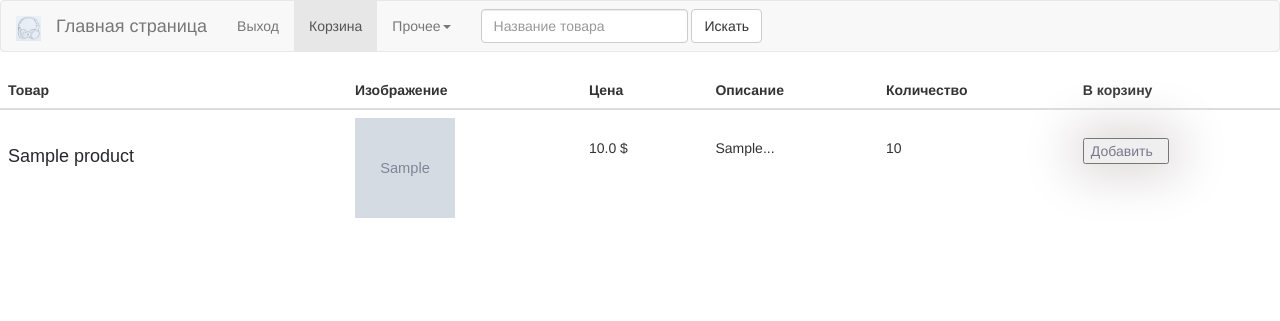
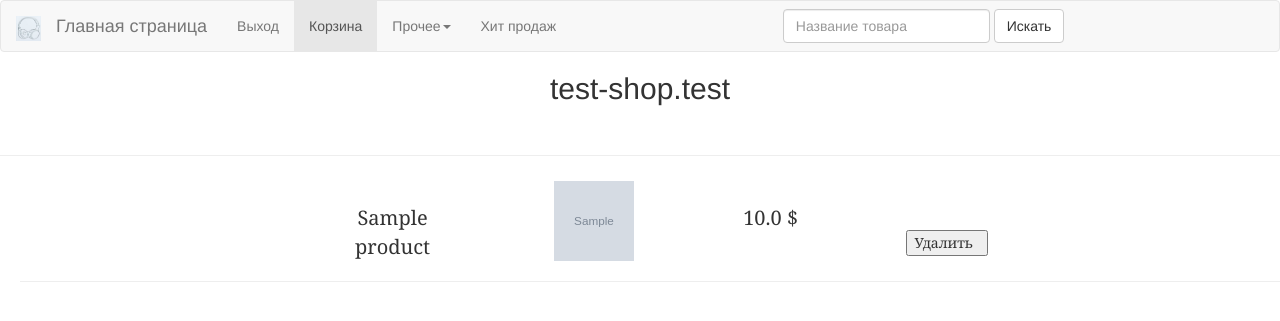
Before and after one commit to A-V-tor/flaskproj, a Flask app: page / in a window 1280 px wide. Shown: the top 321 px of the page. Run offline with Flask 2, Linux system fonts and the light colour scheme; a user stored in the database is signed in; tables that the repository leaves empty hold one stand-in row (values such as "Sample post"); grey boxes marked "Sample" are stand-in pictures; some libraries are stand-ins or nearby versions.

Commit message:
feat: рефакторинг index_main() и форматирование index.html

```diff
--- a/flaskproj/other.py
+++ b/flaskproj/other.py
@@ -1,3 +1,4 @@
+from collections import namedtuple
 import random
 
 from flaskproj import db
@@ -94,3 +95,19 @@ def get_back_product_item(lst, current_item):
                 return lst[n - 1]
             except:
                 return lst[-1]
+
+def get_data_list_for_index(data_product, entries_bascet_user):
+    """
+    Формирование списка с именными кортежами обозначающие продукты
+
+    находящиеся и отсутствующие в корзине.
+    """
+    lst = []
+    rm_item = namedtuple('item', 'rm')
+    add_item = namedtuple('item', 'add')
+    for i in data_product:
+        if i.id in [i.product_id for i in entries_bascet_user]:
+            lst.append(rm_item(i))
+        else:
+            lst.append(add_item(i))
+    return lst
--- a/flaskproj/static/file.css
+++ b/flaskproj/static/file.css
@@ -110,12 +110,14 @@ p:before {
     color: #78788c;
     box-shadow: 0 0 50px 10px rgb(217, 211, 211);
 }
+
 .but-2 {
     color: #78788c;
     box-shadow: 0 0 50px 10px rgb(217, 211, 211);
     float: right;
     margin-top: 20%;
 }
+
 .but-3 {
     color: #78788c;
     box-shadow: 0 0 50px 10px rgb(217, 211, 211);
@@ -184,6 +186,7 @@ p:before {
     opacity: 0.7;
     border-radius: 10px;
 }
+
 /* страница тренда */
 
 .price-trend {
@@ -200,7 +203,7 @@ p:before {
 }
 
 .pr {
-    width:440px;
+    width: 440px;
 }
 
 .pr img {
@@ -232,6 +235,7 @@ p:before {
     float: right;
     margin-right: 30%;
 }
+
 .next-a2 {
     font-size: 2em;
     float: right;
@@ -269,3 +273,39 @@ p:before {
     font-size: 14px;
     width: 30%;
 }
+
+/* index */
+
+.main-lst li {
+    display: inline-table;
+    margin-right: 6%;
+    width: 100px;
+}
+
+.main-lst h2 {
+    text-align: center;
+}
+
+#li1 {
+    margin-right: 8%;
+    font-size: 20px;
+}
+
+#price {
+    font-size: 20px;
+}
+
+.main-lst li:last-child {
+    margin-right: 0;
+}
+
+
+.list {
+    padding-left: 20px;
+    text-align: center;
+    font-family: Georgia, 'Times New Roman', Times, serif;
+}
+.navbar-form {
+    position: absolute;
+    left: 60%;
+}
--- a/flaskproj/templates/base.html
+++ b/flaskproj/templates/base.html
@@ -4,6 +4,8 @@
 <head>
    <meta charset="UTF-8">
    <meta name="viewport" content="width=device-width, initial-scale=1.0">
+   <link rel="stylesheet" href="../static/normalize.css">
+   <link rel="stylesheet" href="../static/reset.css">
    <link rel="stylesheet" href="{{url_for('static', filename='file.css')}}" />
    <title>{{title}}</title>
 </head>
--- a/flaskproj/templates/index.html
+++ b/flaskproj/templates/index.html
@@ -1,47 +1,52 @@
 {% extends 'base.html' %}
 {% block content %}
 {% include 'navbar.html' %}
-<table class="table">
-    <thead>
-        <tr>
-            <th colspan="2">
-                <div class="">Товар</div>
-            </th>
-            <th>
-                <div class="">Изображение</div>
-            </th>
-            <th>
-                <div class="">Цена</div>
-            </th>
-            <th>
-                <div class="">Описание</div>
-            </th>
-            <th>
-                <div class="">Количество</div>
-            </th>
-            {% if current_user.is_authenticated %}
-            <th>
-                <div class="">В корзину</div>
-            </th>
+
+
+<div class="main-lst">
+    <h2>test-shop.test</h2>
+    <br>
+    <hr>
+    {% if current_user.is_authenticated %}
+
+    {% for i in lst %}
+    <div class="list">
+        <ul>
+            <li id="li1">{{i[0].name}}</li>
+            <li><a href="/description/{{i[0].name}}"><img src="{{i[0].image}}" width="80" height="80"></a></li>
+            <li id="price"><p>{{i[0].price}} $</p></li>
+            {% if i.add %}
+            <li>
+                <form action="#" method="post">
+                    <button type="submit" name="product_name" value="{{i[0].id}}" class="">Добавить</button>
+                </form>
+            </li>
+            {% else %}
+            <li>
+                <form action="/rm-main" method="post">
+                    <td></br><button type="submit" name="product_remove" value="{{i[0].id}}" class="">Удалить
+                            &nbsp;
+                        </button></td>
+                </form>
+            </li>
             {% endif %}
-        </tr>
-    </thead>
-    <tbody>
-        {% for i in data_product %}
-        <tr>
-            <td class="name-product"></br>{{i.name}} &nbsp;</td>
-            <td class="">&nbsp;</td>
-            <td class=""><a href="/description/{{i.name}}"><img src="{{i.image}}" width="100" height="100"></a></td>
-            <td class=""></br>{{i.price}} $ &nbsp; </td>
-            <td class=""></br>{{i.product_story[:12]}}... &nbsp; </td>
-            <td class=""></br>{{i.amount}} &nbsp; </td>
-            {% if current_user.is_authenticated %}
-            <form action="#" method="post">
-                <td></br><button type="submit" name="productname" value="{{i.id}}" class="but-1">Добавить &nbsp;
-                    </button></td>
-            </form>
-            {% endif %}
-            {% endfor %}
-    </tbody>
-</table>
+        </ul>
+        <hr>
+        <br>
+    </div>
+    {% endfor %}
+    {% else %}
+    {% for i in data_product %}
+    <div class="list">
+        <ul>
+            <li id="li1">{{i.name}}</li>
+            <li><a href="/description/{{i.name}}"><img src="{{i.image}}" width="80" height="80"></a></li>
+            <li id="price"><p>{{i.price}} $</p></li>
+        </ul>
+        <hr>
+        <br>
+    </div>
+    {% endfor %}
+    {% endif %}
+</div>
 {% endblock %}
--- a/flaskproj/templates/navbar.html
+++ b/flaskproj/templates/navbar.html
@@ -35,11 +35,12 @@
             <li><a href="/add-card">Привязать платежную карту</a></li>
             <li><a href="/password">Сменить пароль</a></li>
             <li role="separator" class="divider"></li>
-            <li><a href="/trend">Хит продаж</a></li>
+            <li><a href="#">О нас</a></li>
             <li role="separator" class="divider"></li>
             <li><a href="/post">Отзывы</a></li>
           </ul>
         </li>
+        <li class=""><a href="/trend">Хит продаж<span class="sr-only">(current)</span></a></li>
       </ul>
       <form class="navbar-form navbar-left" action="/search" method="post">
         <div class="form-group">
--- a/flaskproj/views.py
+++ b/flaskproj/views.py
@@ -31,6 +31,7 @@ from .other import (
     get_next_product_item,
     set_new_amount,
     set_trend,
+    get_data_list_for_index
 )
 
 Bootstrap(app)
@@ -51,31 +52,23 @@ def index_main():
     """Обработка главной страницы"""
     data_product = Product.query.filter_by().order_by(Product.name).all()
     if current_user.is_authenticated:
-        if request.method == "POST":
-            name_product = [i for i in request.form.values()]
-            limit_entries = Bascet.query.filter_by(
-                user_id=current_user.id, product_id=int(*name_product)
-            ).all()
-
-            if len(limit_entries) > 0:
-                return render_template(
-                    "index.html",
-                    title="Главная страница",
-                    name=current_user.name,
-                    data_product=data_product,
-                )
-
+        entries_bascet_user = Bascet.query.filter_by(user_id=current_user.id).all()
+        lst = get_data_list_for_index(data_product, entries_bascet_user)
+        if "product_name" in request.form:
+            name_product = [i for i in request.form["product_name"]]
             bascet_write = Bascet(
                 user_id=current_user.id, product_id=int(*name_product)
             )
             db.session.add(bascet_write)
             db.session.commit()
+            return redirect(url_for('index_main'))
 
         return render_template(
             "index.html",
             title="Главная страница",
             name=current_user.name,
             data_product=data_product,
+            lst=lst
         )
 
     return render_template(
@@ -336,6 +329,20 @@ def remove_product_for_description():
     )
 
 
+@app.route("/rm-main", methods=["POST", "GET"])
+@login_required
+def remove_product_for_main():
+    id_product = [i for i in request.form.values()]
+    product_for_remove = Bascet.query.filter_by(
+        user_id=current_user.id, product_id=int(*id_product)
+    ).first()
+    db.session.delete(product_for_remove)
+    db.session.commit()
+    return redirect(
+        url_for("index_main")
+    )
+
+
 @app.route("/exit_in_bascet", methods=["POST", "GET"])
 @login_required
 def exit_in_bascet():
@@ -415,6 +422,10 @@ def product_search():
     return render_template('search.html',title='Результат поиска', data_product=entries_search_product)
 
 
+@app.route('/test',methods=["POST","GET"])
+def test():
+    pass
+
 @app.errorhandler(404)
 def pageNot(error):
     return redirect(url_for("index_autorization"))
```
Also changed, not shown: flaskproj/templates/alt-index.html (added, +47 -0 lines), flaskproj/static/model x.jpg. Lines whose indentation alone changed are shown as unchanged.
